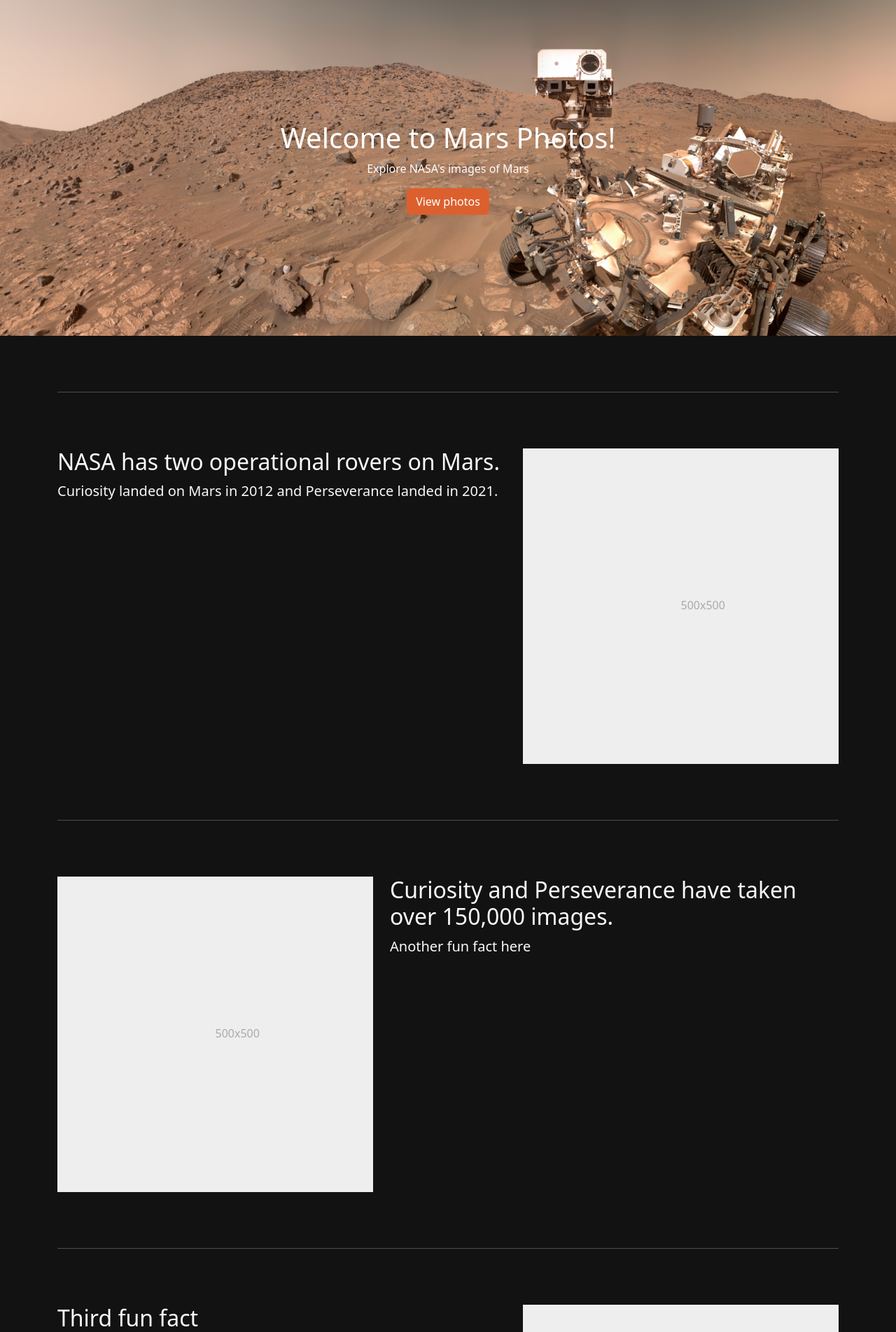
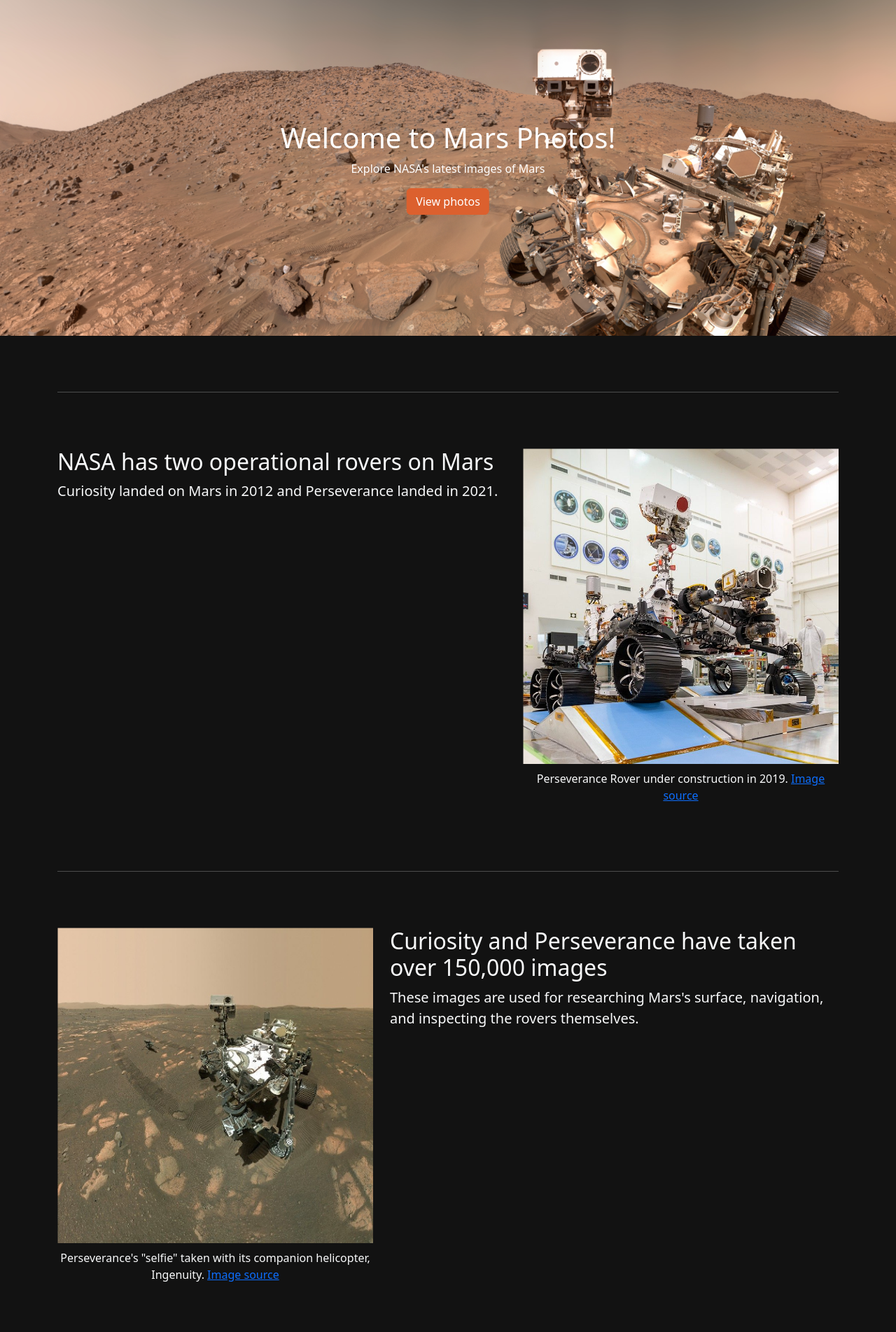
Before and after one commit to Ava-HW/mars_flask_app, a Flask app: page / in a window 1280 px wide. Shown: the part 56-1960 px from the top of the page at 70% size. Run offline with Flask 3, Linux system fonts and the light colour scheme.

Commit message:
Changed date formatting and filled out home page.

```diff
--- a/app.py
+++ b/app.py
@@ -17,9 +17,30 @@
 
 Session(app)
 
+import os
+
+def clear_session_files():
+    session_dir = os.path.join(app.root_path, 'flask_session')
+    if os.path.exists(session_dir):
+        for file in os.listdir(session_dir):
+            file_path = os.path.join(session_dir, file)
+            try:
+                os.remove(file_path)
+                app.logger.info(f"Deleted session file: {file_path}")
+            except Exception as e:
+                app.logger.error(f"Failed to delete {file_path}: {e}")
+
+clear_session_files()
+
+def format_date(max_date):
+    date_obj = datetime.strptime(max_date, "%Y-%m-%d")
+    formatted_date = date_obj.strftime("%#d %B %Y")  # %#d removes leading zero
+    print(formatted_date)
+    return formatted_date
+
+
 @app.route("/")
 def index():
-
     return render_template("index.html")
 
 @app.route("/about")
@@ -56,11 +77,11 @@
         print(f"ERROR: {response.status_code} - {response.reason}")
     if rover_name == "curiosity":
         curiosity_max = [max_sol, max_date]
-        curiosity_max_date = max_date
+        curiosity_max_date = format_date(max_date)
         app.logger.debug(f"curiosity_max: {curiosity_max}")
     if rover_name == "perseverance":
         perseverance_max = [max_sol, max_date]
-        perseverance_max_date = max_date
+        perseverance_max_date = format_date(max_date)
         app.logger.debug(f"perseverance_max: {perseverance_max}")
 
     return [max_sol, max_date]
--- a/static/styles.css
+++ b/static/styles.css
@@ -148,3 +148,26 @@
     display: none;
   }
 }
+
+
+.image-cropper {
+  width: 100%; /* Make the container as wide as the parent */
+  height: 0;
+  padding-top: 100%; /* This makes the container a square by setting the height to match the width */
+  position: relative;
+  overflow: hidden;
+}
+
+.image-cropper img {
+  position: absolute;
+  top: 50%;
+  left: 50%;
+  transform: translate(-50%, -50%); /* Center the image */
+  width: 100%; /* Ensure the image takes up the full width */
+  height: 100%; /* Ensure the image takes up the full height */
+  object-fit: cover; /* Crop the image while maintaining its aspect ratio */
+}
+
+figure figcaption {
+  margin-top: 2%; /* Adjust the value as needed */
+}
--- a/templates/about.html
+++ b/templates/about.html
@@ -4,7 +4,7 @@
 <div>
     <div class="container my-5">
         <h1>About</h1>
-        <p>Made using <a href="https://api.nasa.gov/">NASA's Open APIs</a> and with help from <a href="/cats">Felicity and Erik</a>.</p>
+        <p>This project was made using <a href="https://api.nasa.gov/">NASA's Open APIs</a> and with help from <a href="/cats">Felicity and Erik</a>.</p>
     </div>
 </div>
 
--- a/templates/index.html
+++ b/templates/index.html
@@ -5,7 +5,7 @@
   <div class="hero-image">
     <div class="hero-text">
       <h1>Welcome to Mars Photos!</h1>
-      <p>Explore NASA's images of Mars</p>
+      <p>Explore NASA's latest images of Mars</p>
       <a href="/photos" class="btn btn-primary text-white text-decoration-none">View photos</a>
     </div>
   </div>
@@ -16,11 +16,16 @@
 
     <div class="row featurette">
       <div class="col-md-7">
-        <h2 class="featurette-heading">NASA has two operational rovers on Mars.</h2>
+        <h2 class="featurette-heading">NASA has two operational rovers on Mars</h2>
         <p class="lead">Curiosity landed on Mars in 2012 and Perseverance landed in 2021.</p>
       </div>
       <div class="col-md-5">
-        <svg class="bd-placeholder-img bd-placeholder-img-lg featurette-image img-fluid mx-auto" width="500" height="500" xmlns="http://www.w3.org/2000/svg" role="img" aria-label="Placeholder: 500x500" preserveAspectRatio="xMidYMid slice" focusable="false"><title>Placeholder</title><rect width="100%" height="100%" fill="#eee"/><text x="50%" y="50%" fill="#aaa" dy=".3em">500x500</text></svg>
+        <figure>
+          <div class = "image-cropper">
+          <img src="..\static\images\perseverance_under_construction.jpg" class="featurette-image img-fluid mx-auto" alt="Perseverance Under Construction">
+        </div>
+          <figcaption class="text-center">Perseverance Rover under construction in 2019. <a href="https://science.nasa.gov/resource/mars-2020-rover-is-roving">Image source</a></figcaption>
+        </figure>
       </div>
     </div>
 
@@ -28,11 +33,16 @@
 
     <div class="row featurette">
       <div class="col-md-7 order-md-2">
-        <h2 class="featurette-heading">Curiosity and Perseverance have taken over 150,000 images.</h2>
-        <p class="lead">Another fun fact here</p>
+        <h2 class="featurette-heading">Curiosity and Perseverance have taken over 150,000 images</h2>
+        <p class="lead">These images are used for researching Mars's surface, navigation, and inspecting the rovers themselves.</p>
       </div>
       <div class="col-md-5">
-        <svg class="bd-placeholder-img bd-placeholder-img-lg featurette-image img-fluid mx-auto" width="500" height="500" xmlns="http://www.w3.org/2000/svg" role="img" aria-label="Placeholder: 500x500" preserveAspectRatio="xMidYMid slice" focusable="false"><title>Placeholder</title><rect width="100%" height="100%" fill="#eee"/><text x="50%" y="50%" fill="#aaa" dy=".3em">500x500</text></svg>
+        <figure>
+          <div class = "image-cropper">
+          <img src="../static/images/selfie_with_ingenuity.jpg" class="featurette-image img-fluid mx-auto" alt="Perseverance Under Construction">
+        </div>
+          <figcaption class="text-center">Perseverance's "selfie" taken with its companion helicopter, Ingenuity. <a href="https://science.nasa.gov/resource/perseverances-selfie-with-ingenuity/">Image source</a></figcaption>
+        </figure>
       </div>
     </div>
 
@@ -40,15 +50,17 @@
 
     <div class="row featurette">
       <div class="col-md-7">
-        <h2 class="featurette-heading">Third fun fact</h2>
-        <p class="lead">Insert fun fact here</p>
+        <h2 class="featurette-heading">Both rovers have advanced our understanding of Mars</h2>
+        <p class="lead">Perseverance has discovered volcanic rock on the surface of Mars and Curiosity has found signs that Mars could have supported life.</p>
       </div>
       <div class="col-md-5">
-        <svg class="bd-placeholder-img bd-placeholder-img-lg featurette-image img-fluid mx-auto" width="500" height="500" xmlns="http://www.w3.org/2000/svg" role="img" aria-label="Placeholder: 500x500" preserveAspectRatio="xMidYMid slice" focusable="false"><title>Placeholder</title><rect width="100%" height="100%" fill="#eee"/><text x="50%" y="50%" fill="#aaa" dy=".3em">500x500</text></svg>
-      </div>
+        <figure>
+          <div class = "image-cropper">
+          <img src="../static/images/aeolis_mons.jpg" class="featurette-image img-fluid mx-auto" alt="Aeolis Mons, the location where Curiosity discovered signs of Mars being able to support life.">
+        </div>
+          <figcaption class="text-center">Aeolis Mons, the area where Curiosity discovered signs of Mars being able to support life. <a href="https://www.nasa.gov/image-article/curiosity-rover-gets-ready-next-adventure/">Image source</a></figcaption>
+        </figure>      </div>
     </div>
-
-    <hr class="featurette-divider">
   </div>
 </main>
 {% endblock %}
--- a/templates/photos.html
+++ b/templates/photos.html
@@ -3,12 +3,11 @@
 
 <!-- Bootstrap JS and other dependencies -->
 <script src="https://cdn.jsdelivr.net/npm/bootstrap@5.3.0-alpha3/dist/js/bootstrap.bundle.min.js"></script>
-
 <!--Heading + explanation -->
 <section class="jumbotron text-center">
   <div class="container">
     <h1 class="jumbotron-heading">Photos</h1>
-    <p class="lead">The photos below have been taken by NASA's rovers on Mars, Curiosity and Perseverance.</p>
+    <p class="lead">The photos below have been taken by NASA's rovers on Mars. These are the most recent images that NASA has received from Perseverance and Curiosity. The NASA API provides fresh images every few days, so make sure you visit again soon!</p>
   </div>
 </section>
 
```
Also changed, not shown: static/images/aeolis_mons.jpg (added), static/images/perseverance_under_construction.jpg (added), static/images/selfie_with_ingenuity.jpg (added), 2 other files.
